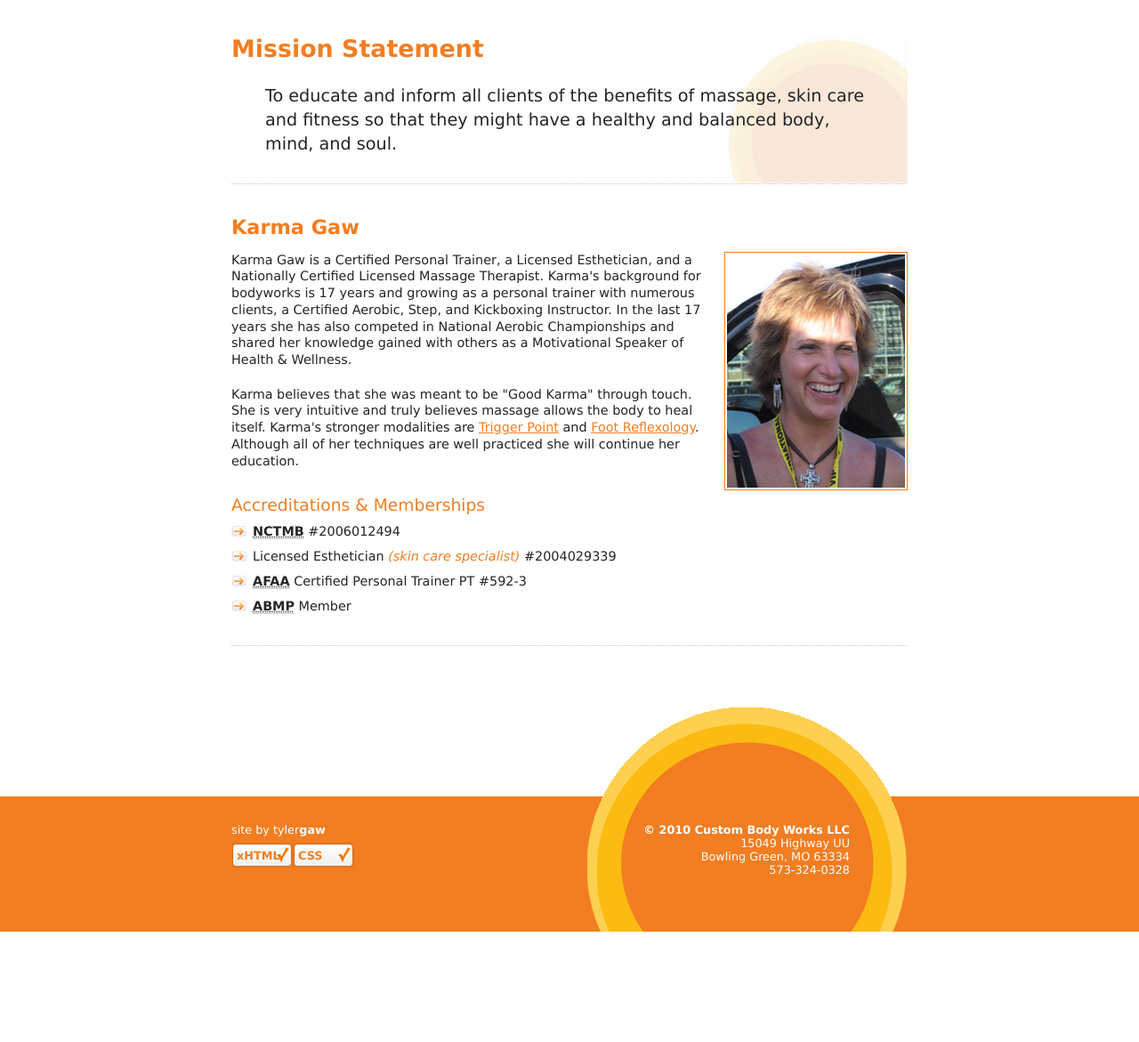
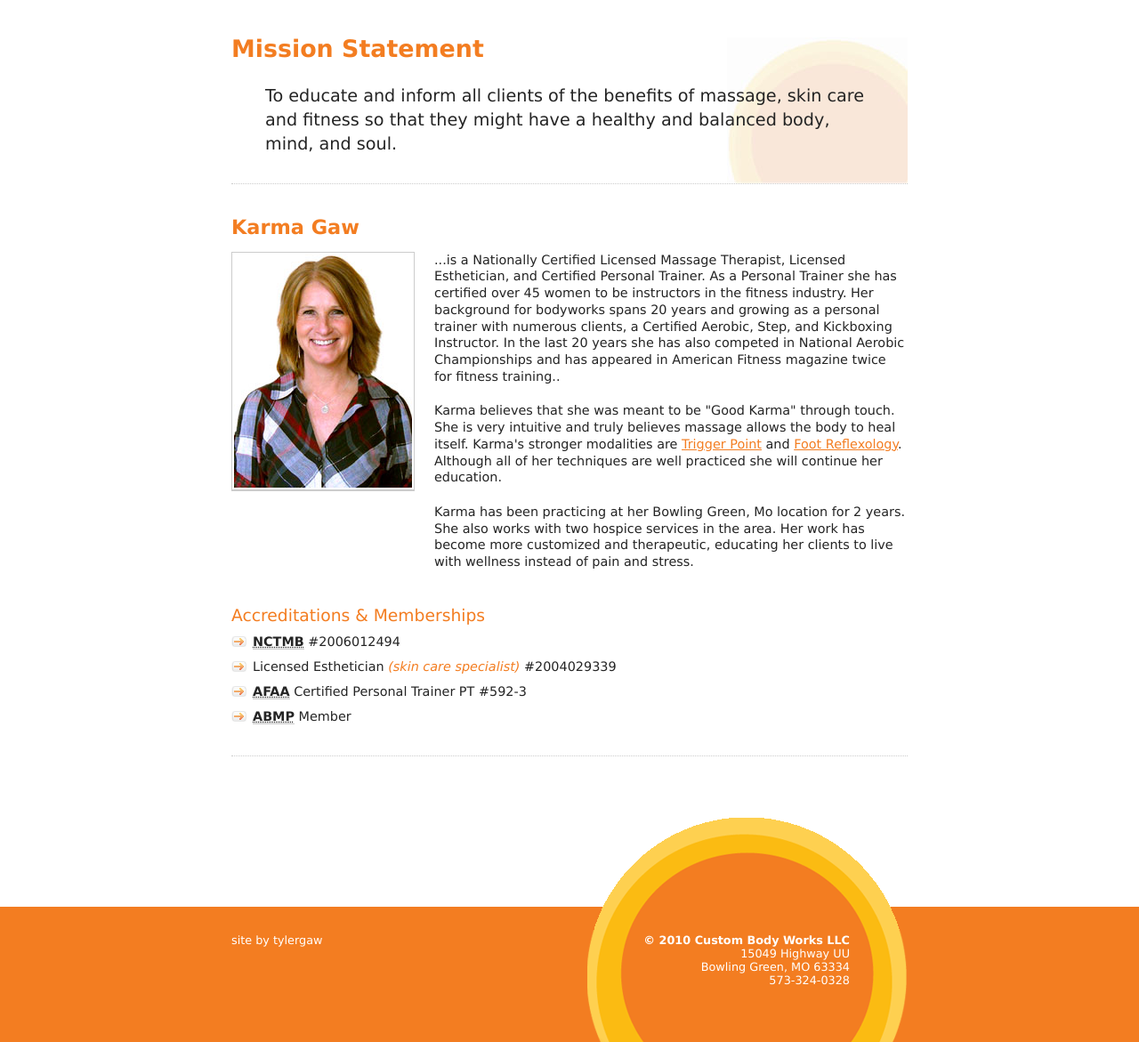
Before and after one commit to tylergaw/custombodyworks, a PHP site: page /about.php in a window 1280 px wide. Shown: the part 311-1482 px from the top of the page at 89% size. Before the commit the page ends 1358 px from the top, so only its background shows below. Run offline with PHP 8.4, Linux system fonts and the light colour scheme; some libraries are stand-ins or nearby versions.

Commit message:
New portrait, updated copy

```diff
--- a/about.php
+++ b/about.php
@@ -12,10 +12,13 @@
 		<h3>Karma Gaw</h3>
 		<img src="images/karmagaw.jpg" alt="Karma Gaw" />
 		<p>
-			Karma Gaw is a Certified Personal Trainer, a Licensed Esthetician, and a Nationally Certified Licensed Massage Therapist. Karma's background for bodyworks is 17 years and growing as a personal trainer with numerous clients, a Certified Aerobic, Step, and Kickboxing Instructor. In the last 17 years she has also competed in National Aerobic Championships and shared her knowledge gained with others as a Motivational Speaker of Health &amp; Wellness.
+			...is a Nationally Certified Licensed Massage Therapist, Licensed Esthetician, and Certified Personal Trainer. As a Personal Trainer she has certified over 45 women to be instructors in the fitness industry. Her background for bodyworks spans 20 years and growing as a personal trainer with numerous clients, a Certified Aerobic, Step, and Kickboxing Instructor. In the last 20 years she has also competed in National Aerobic Championships and has appeared in American Fitness magazine twice for fitness training..
 		</p>
 		<p>
 			Karma believes that she was meant to be "Good Karma" through touch. She is very intuitive and truly believes massage allows the body to heal itself. Karma's stronger modalities are <a href="services.php#trigger-point">Trigger Point</a> and <a href="services.php#reflexology">Foot Reflexology</a>. Although all of her techniques are well practiced she will continue her education.
+		</p>
+		<p>
+			Karma has been practicing at her Bowling Green, Mo location for 2 years. She also works with two hospice services in the area. Her work has become more customized and therapeutic, educating her clients to live with wellness instead of pain and stress.
 		</p>
 		<dl>
 			<dt>Accreditations &amp; Memberships</dt>
--- a/globalLower.php
+++ b/globalLower.php
@@ -10,9 +10,7 @@
 			<li>573-324-0328</li>
 		</ul>
 		<ul id="siteInfo">
-			<li>site by <a title="www.tylergaw.com" rel="external" href="http://www.tylergaw.com">tyler<strong>gaw</strong></a></li>
-			<li class="validLink"><a title="Valid xHTML Strict 1.0" rel="external" href="http://validator.w3.org/check?uri=referer">xHTML</a></li>
-			<li class="validLink"><a title="Valid CSS" rel="external" href="http://jigsaw.w3.org/css-validator/validator?uri=http://www.custombodyworksllc.com">CSS</a></li>
+			<li>site by <a title="www.tylergaw.com" rel="external" href="http://www.tylergaw.com">tylergaw</a></li>
 		</ul>
 	</div>
 	<script src="http://www.google-analytics.com/urchin.js" type="text/javascript"></script>
--- a/styles/mainStyle.css
+++ b/styles/mainStyle.css
@@ -264,7 +264,7 @@ ul, li{
 		padding:0px 0 5px 40px;
 	}
 /*-------------------------------------------------about page--------------------------------------*/
-#missionStatement, #bio, #massageTable{
+#missionStatement, #bio {
 	border-bottom:1px dotted #ccc;
 	padding-bottom:30px;
 	margin-bottom:30px;
@@ -282,14 +282,17 @@ ul, li{
 		padding:20px 35px 0 38px;
 		line-height:1.4em;
 	}
-#bio p, #massageTable p{
+#bio p{
 	font-size:90%;
-	padding:10px 0 10px 0;
+	padding:10px 0;
 	line-height:1.3em;
+	width: 70%;
+	float: right;
 }
 	#bio dl{
 		font-size:90%;
-		padding:20px 0 0 0;
+		padding: 30px 0 0 0;
+		clear: both;
 	}
 	#bio dt{
 		font-size:130%;
@@ -305,18 +308,15 @@ ul, li{
 		cursor:help;
 		border-bottom:1px solid #ccc;
 	}
-	#bio img, #massageTable img{
+
+	#bio img{
 		padding:2px;
-		border:1px solid #f37d21;
+		border:1px solid #ccc;
+		border-bottom-width: 2px;
+		float:left;
+		margin:10px 15px 10px 0px;
 	}
-	#bio img{
-		float:right;
-		margin:10px 0 10px 10px;
-	}
-	#massageTable img{
-		float:left;
-		margin:10px 10px 10px 0;
-	}
+
 /*--------------------------------------------------contact-----------------------------------------*/
 #contactInfo{
 	float:left;
@@ -353,7 +353,7 @@ ul, li{
 	width:400px;
 	height:150px;
 	border:2px solid #ccc;
-	background:#fff url(../images/gMap.jpg) no-repeat center;
+	background:#fff url(../images/gMap.gif) no-repeat center;
 	text-decoration:none;
 }
 	#mapLink span{
@@ -367,8 +367,8 @@ ul, li{
 		display:block;
 		width:194px;
 		height:93px;
-		right:85px;
-		top:-18px;
+		right: 190px;
+		top: 25px;
 		float:right;
 		text-indent:-3000em;
 		overflow:hidden;
```
Also changed, not shown: faqs.php (+2 -18 lines), services.php (+6 -6 lines), .htaccess, images/gMap.gif (added), images/gMap.jpg (deleted), images/karmagaw.jpg.
